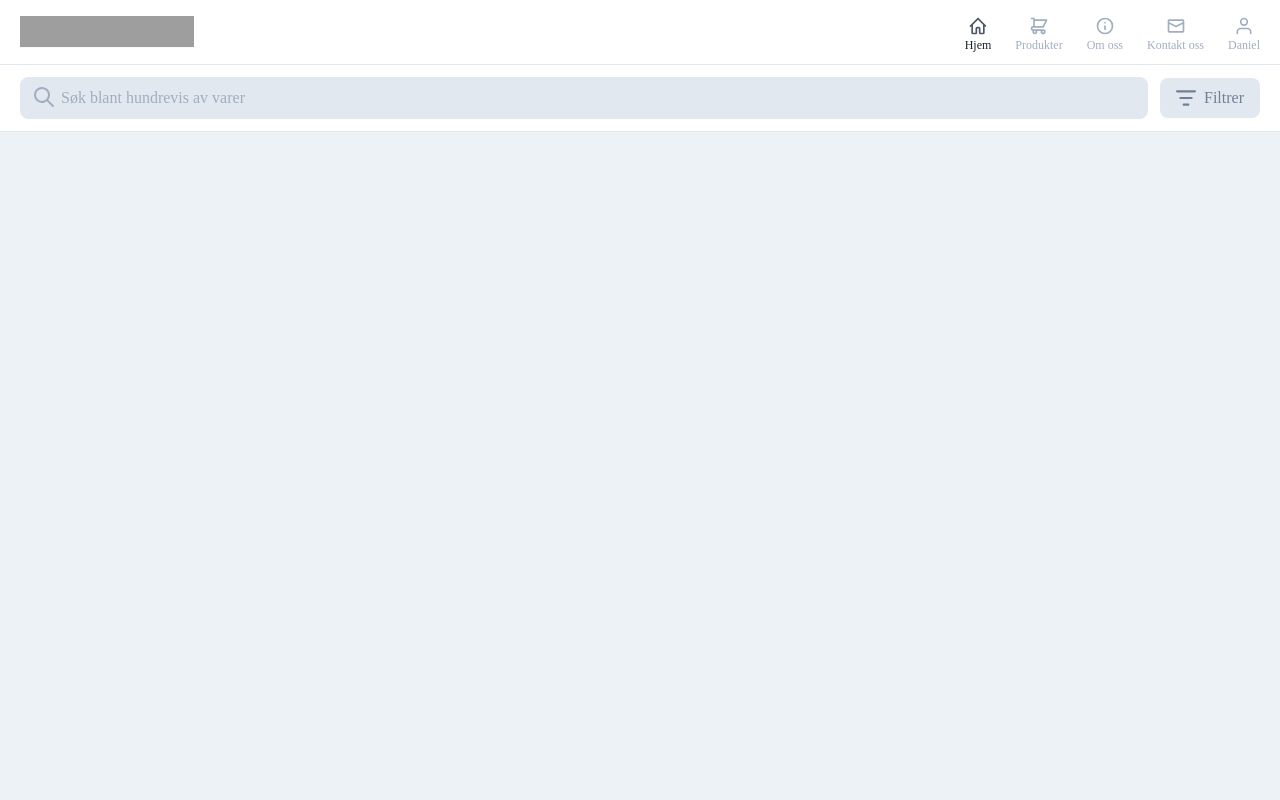
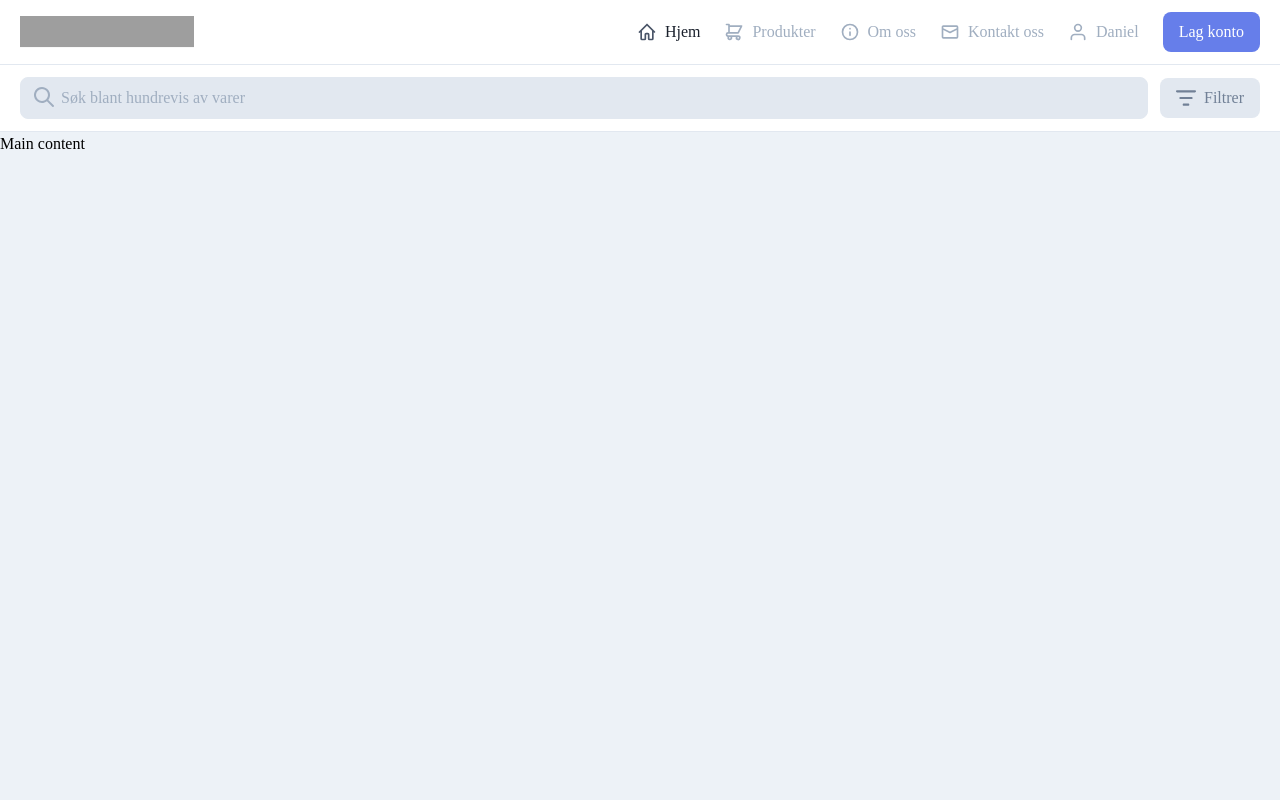
Before and after one commit to danielkjellid/puro, a Django app: template templates/base-2.html in a window 1280 px wide. Run offline with Django 3.2, Linux system fonts and the light colour scheme; the template is opened without the code that fills it, so the values that code supplies are empty; some libraries are stand-ins or nearby versions; some web fonts are replaced; grey boxes are pictures that could not be loaded.

Commit message:
Frontend header and fukter done, fully responsive

```diff
--- a/templates/base-2.html
+++ b/templates/base-2.html
@@ -8,10 +8,10 @@
     <link rel="stylesheet" type="text/css" href="../static/css/style.css">
     <script src="https://code.jquery.com/jquery-3.4.1.min.js" type="text/javascript"></script>
 </head>
-<body>
+<body class="min-h-screen lg:h-screen antialiased lg:flex lg:flex-col">
     <header>
         <!-- top header -->
-        <div class="bg-white sm:flex sm:justify-between sm:border-b sm:border-gray-300">
+        <div class="bg-white sm:flex sm:justify-between sm:border-b sm:border-gray-300 sm:items-center">
             <div class="px-5 py-4 border-b border-gray-300 items-center justify-between bg-white sm:border-none flex">
                 <div>
                     <svg class="h-8" viewBox="0 0 169 31" version="1.1" xmlns="http://www.w3.org/2000/svg" xmlns:xlink="http://www.w3.org/1999/xlink">
@@ -41,29 +41,29 @@
                 </div>
             </div>
             <!-- navigation -->
-            <nav class="collapsed-main-menu hidden bg-white -mt-12 m-5 absolute z-10 shadow rounded right-0 left-0 sm:bg-transparent sm:m-0 sm:shadow-none sm:rounded-none sm:mt-0 sm:block sm:px-5 sm:py-4 sm:flex sm:z-0 sm:justify-end">
+            <nav class="collapsed-main-menu hidden bg-white -mt-12 m-5 absolute z-10 shadow rounded-lg right-0 left-0 sm:bg-transparent sm:m-0 sm:shadow-none sm:rounded-none sm:mt-0 sm:px-5 sm:py-4 sm:flex sm:z-0 sm:justify-end">
                 <div class="flex justify-between items-start sm:justify-center sm:items-center">
-                    <div class="px-5 py-5 sm:flex sm:items-center sm:px-0 sm:py-0">
-                        <a href="#" class="flex items-center font-medium text-base text-gray-900 sm:text-xs sm:block sm:mr-6">
-                            <svg class="h-5 mr-2 fill-current text-gray-700 sm:block sm:m-auto" xmlns="http://www.w3.org/2000/svg" viewBox="0 0 24 24">
+                    <div class="px-5 pt-5 sm:flex sm:items-center sm:px-0 sm:py-0">
+                        <a href="#" class="flex items-center font-medium text-base text-gray-900 sm:text-xs sm:block sm:mr-6 lg:flex lg:text-base">
+                            <svg class="h-5 mr-2 fill-current text-gray-700 sm:block sm:m-auto lg:mr-2" xmlns="http://www.w3.org/2000/svg" viewBox="0 0 24 24">
                                 <path class="heroicon-ui" d="M13 20v-5h-2v5a2 2 0 0 1-2 2H6a2 2 0 0 1-2-2v-7.59l-.3.3a1 1 0 1 1-1.4-1.42l9-9a1 1 0 0 1 1.4 0l9 9a1 1 0 0 1-1.4 1.42l-.3-.3V20a2 2 0 0 1-2 2h-3a2 2 0 0 1-2-2zm5 0v-9.59l-6-6-6 6V20h3v-5c0-1.1.9-2 2-2h2a2 2 0 0 1 2 2v5h3z"/>
                             </svg>
                             Hjem
                         </a>
-                        <a href="#" class="flex items-center font-medium text-base text-gray-500 hover:text-gray-900 mt-3 sm:mt-0 sm:text-xs sm:block sm:mr-6">
-                            <svg class="h-5 mr-2 fill-current sm:block sm:m-auto" xmlns="http://www.w3.org/2000/svg" viewBox="0 0 24 24">
+                        <a href="#" class="flex items-center font-medium text-base text-gray-500 hover:text-gray-900 mt-3 sm:mt-0 sm:text-xs sm:block sm:mr-6 lg:flex lg:text-base">
+                            <svg class="h-5 mr-2 fill-current sm:block sm:m-auto lg:mr-2" xmlns="http://www.w3.org/2000/svg" viewBox="0 0 24 24">
                                 <path class="heroicon-ui" d="M17 16a3 3 0 1 1-2.83 2H9.83a3 3 0 1 1-5.62-.1A3 3 0 0 1 5 12V4H3a1 1 0 1 1 0-2h3a1 1 0 0 1 1 1v1h14a1 1 0 0 1 .9 1.45l-4 8a1 1 0 0 1-.9.55H5a1 1 0 0 0 0 2h12zM7 12h9.38l3-6H7v6zm0 8a1 1 0 1 0 0-2 1 1 0 0 0 0 2zm10 0a1 1 0 1 0 0-2 1 1 0 0 0 0 2z"/>
                             </svg>
                             Produkter
                         </a>
-                        <a href="#" class="flex items-center font-medium text-base text-gray-500 hover:text-gray-900 mt-3 sm:mt-0 sm:text-xs sm:block sm:mr-6">
-                            <svg class="h-5 mr-2 fill-current sm:block sm:m-auto" xmlns="http://www.w3.org/2000/svg" viewBox="0 0 24 24">
+                        <a href="#" class="flex items-center font-medium text-base text-gray-500 hover:text-gray-900 mt-3 sm:mt-0 sm:text-xs sm:block sm:mr-6 lg:flex lg:text-base">
+                            <svg class="h-5 mr-2 fill-current sm:block sm:m-auto lg:mr-2" xmlns="http://www.w3.org/2000/svg" viewBox="0 0 24 24">
                                 <path class="heroicon-ui" d="M12 22a10 10 0 1 1 0-20 10 10 0 0 1 0 20zm0-2a8 8 0 1 0 0-16 8 8 0 0 0 0 16zm0-9a1 1 0 0 1 1 1v4a1 1 0 0 1-2 0v-4a1 1 0 0 1 1-1zm0-4a1 1 0 1 1 0 2 1 1 0 0 1 0-2z"/>
                             </svg>
                             Om oss
                         </a>
-                        <a href="#" class="flex items-center font-medium text-base text-gray-500 hover:text-gray-900 mt-3 sm:mt-0 sm:text-xs sm:block sm:mr-6">
-                            <svg class="h-5 mr-2 fill-current sm:block sm:m-auto" xmlns="http://www.w3.org/2000/svg" viewBox="0 0 24 24">
+                        <a href="#" class="flex items-center font-medium text-base text-gray-500 hover:text-gray-900 mt-3 sm:mt-0 sm:text-xs sm:block sm:mr-6 lg:flex lg:text-base">
+                            <svg class="h-5 mr-2 fill-current sm:block sm:m-auto lg:mr-2" xmlns="http://www.w3.org/2000/svg" viewBox="0 0 24 24">
                                 <path class="heroicon-ui" d="M4 4h16a2 2 0 0 1 2 2v12a2 2 0 0 1-2 2H4a2 2 0 0 1-2-2V6c0-1.1.9-2 2-2zm16 3.38V6H4v1.38l8 4 8-4zm0 2.24l-7.55 3.77a1 1 0 0 1-.9 0L4 9.62V18h16V9.62z"/>
                             </svg>
                             Kontakt oss
@@ -110,10 +110,10 @@
                 -->
                 <!-- logged in view end -->
                 <!-- logged in view tablet -->
-                <div class="block">
+                <div class="block lg:flex lg:items-center">
                     <div class="hidden sm:block">
-                        <a href="#" class="open-sub-menu-btn flex items-center font-medium text-base text-gray-500 hover:text-gray-900 sm:mt-0 sm:text-xs sm:block">
-                            <svg class="h-5 mr-2 fill-current h-5 mr-2 fill-current sm:block sm:m-auto" xmlns="http://www.w3.org/2000/svg" viewBox="0 0 24 24">
+                        <a href="#" class="open-sub-menu-btn flex items-center font-medium text-base text-gray-500 hover:text-gray-900 sm:mt-0 sm:text-xs sm:block lg:flex lg:text-base lg:mr-6">
+                            <svg class="h-5 mr-2 fill-current sm:block sm:m-auto lg:mr-2" xmlns="http://www.w3.org/2000/svg" viewBox="0 0 24 24">
                                 <path class="heroicon-ui" d="M12 12a5 5 0 1 1 0-10 5 5 0 0 1 0 10zm0-2a3 3 0 1 0 0-6 3 3 0 0 0 0 6zm9 11a1 1 0 0 1-2 0v-2a3 3 0 0 0-3-3H8a3 3 0 0 0-3 3v2a1 1 0 0 1-2 0v-2a5 5 0 0 1 5-5h8a5 5 0 0 1 5 5v2z"/>
                             </svg>
                             Daniel
@@ -134,7 +134,7 @@
                             </div>
 
                             <div class="border-t border-gray-300">
-                                <div class="py-5">
+                                <div class="py-4">
                                     <span class="px-5 text-xs uppercase tracking-wider text-gray-500 font-semibold sm:hidden">Administrator</span>
                                     <a href="#" class="px-5 block py-1 text-gray-600 hover:text-gray-900 sm:mt-0">Gå til backend</a>
                                     <a href="#" class="px-5 block py-1 text-gray-600 hover:text-gray-900">Vis i backend</a>
@@ -142,14 +142,18 @@
                                 </div>
                             </div>
 
-                            <button class="w-full text-center py-4 text-gray-900 font-medium bg-gray-100 hover:bg-gray-200 sm:hidden">
+                            <button class="w-full text-center py-4 text-gray-900 font-medium bg-gray-100 hover:bg-gray-200 sm:hidden rounded-b-lg">
                                 Logg ut
                             </button>
                         </div>
                     </div>
                     <!-- admin logged in view end-->
+                    <button class="hidden bg-indigo-500 hover:bg-indigo-700 py-2 px-4 rounded-lg text-white font-medium lg:block" type="button">
+                        Lag konto
+                    </button>
                 </div>
                 <!-- logged in view tablet end-->
+                <!-- signup btn -->
             </nav>
             <!-- navigation end -->
         </div>
@@ -177,12 +181,12 @@
             </button>
         </div>
         <!-- header serach and filter end -->
-        <!-- filter form -->
-        <form class="collapsed-filter bg-white hidden shadow">
-            <div>
-                <div>
-                    <section class="border-b border-gray-300">
-                        <div class="px-5 py-5">
+    </header>
+    <div class="lg:flex lg:overflow-y-hidden">
+        <section class="collapsed-filter bg-white lg:w-72 shadow hidden">
+            <form class="lg:block lg:h-full lg:flex lg:flex-col lg:justify-between block">
+                <div class="lg:block lg:overflow-y-auto">
+                    <div class="px-5 py-5 border-b border-gray-300 w-full">
                         <fieldset>
                             <legend class="text-xs text-gray-500 font-medium mb-1">Prisklasse</legend>
                             <label class="block">
@@ -193,12 +197,10 @@
                             </label>
                         </fieldset>
                     </div>
-                    </section>
-                    <section class="border-b border-gray-300">
-                        <div class="px-5 py-5">
+                    <div class="px-5 py-5 border-b border-gray-300 w-full">
                         <fieldset>
                             <legend class="text-xs text-gray-500 font-medium mb-3">Kvalitet</legend>
-                                <div class="sm:flex sm:items-center sm:flex-wrap">
+                            <div class="sm:flex sm:items-center sm:flex-wrap lg:block">
                                 <div class="sm:mr-5">
                                     <label class="inline-flex items-center">
                                         <input type="radio" class="form-radio text-indigo-500" name="quality-type" value="alle" checked="1">
@@ -220,14 +222,10 @@
                             </div>
                         </fieldset>
                     </div>
-                    </section>
-                </div>
-                <div>
-                    <section class="border-b border-gray-300">
-                        <div class="px-5 py-5">
+                    <div class="px-5 py-5 border-b border-gray-300 w-full">
                         <fieldset>
                             <legend class="text-xs text-gray-500 font-medium mb-3">Romtype</legend>
-                                <div class="sm:flex sm:items-center sm:flex-wrap">
+                            <div class="sm:flex sm:items-center sm:flex-wrap lg:block">
                                 <div class="sm:mr-5">
                                     <label class="inline-flex items-center">
                                         <input type="checkbox" class="form-checkbox text-indigo-500" name="room-type" value="badrom">
@@ -261,51 +259,10 @@
                             </div>
                         </fieldset>
                     </div>
-                    </section>
-                    <section class="border-b border-gray-300">
-                        <div class="px-5 py-5">
-                            <fieldset>
-                                <legend class="text-xs text-gray-500 font-medium mb-3">Stil</legend>
-                                <div class="sm:flex sm:items-center sm:flex-wrap">
-                                    <div class="sm:mr-5">
-                                        <label class="inline-flex items-center">
-                                            <input type="checkbox" class="form-checkbox text-indigo-500" name="room-type" value="mosaikk">
-                                            <span class="ml-3 text-gray-700">Mosaikk</span>
-                                        </label>
-                                    </div>
-                                    <div class="mt-1 sm:mt-0 sm:mr-5">
-                                        <label class="inline-flex items-center">
-                                            <input type="checkbox" class="form-checkbox text-indigo-500" name="room-type" value="stein">
-                                            <span class="ml-3 text-gray-700">Stein</span>
-                                        </label>
-                                    </div>
-                                    <div class="mt-1 sm:mt-0 sm:mr-5">
-                                        <label class="inline-flex items-center">
-                                            <input type="checkbox" class="form-checkbox text-indigo-500" name="room-type" value="marmor'">
-                                            <span class="ml-3 text-gray-700">Marmor</span>
-                                        </label>
-                                    </div>
-                                    <div class="mt-1 sm:mt-0 sm:mr-5">
-                                        <label class="inline-flex items-center">
-                                            <input type="checkbox" class="form-checkbox text-indigo-500" name="room-type" value="farger">
-                                            <span class="ml-3 text-gray-700">Farger</span>
-                                        </label>
-                                    </div>
-                                    <div class="mt-1 sm:mt-0 sm:mr-5">
-                                        <label class="inline-flex items-center">
-                                            <input type="checkbox" class="form-checkbox text-indigo-500" name="room-type" value="betong">
-                                            <span class="ml-3 text-gray-700">Betong</span>
-                                        </label>
-                                    </div>
-                                </div>
-                            </fieldset>
-                        </div>
-                    </section>
-                    <section class="border-b border-gray-300">
-                        <div class="px-5 py-5">
+                    <div class="px-5 py-5 border-b border-gray-300 w-full">
                         <fieldset>
                             <legend class="text-xs text-gray-500 font-medium mb-3">Farger</legend>
-                                <div class="sm:flex sm:items-center sm:flex-wrap">
+                            <div class="sm:flex sm:items-center sm:flex-wrap lg:block">
                                 <div class="sm:mr-5">
                                     <label class="inline-flex items-center">
                                         <input type="checkbox" class="form-checkbox text-indigo-500" name="room-type" value="sort">
@@ -356,15 +313,20 @@
                                 </div>
                             </div>
                         </fieldset>
-                    </section>
                     </div>
                 </div>
-            <div class="bg-gray-200 py-5 px-5 flex justify-center w-full">
+                <div class="block bg-gray-200 py-5 px-5 flex justify-center w-full">
                     <button class="bg-indigo-500 py-3 px-5 rounded w-full font-medium text-white">Oppdater resultater</button>
                 </div>
             </form>
-        <!-- filter form end -->
-    </header>
+        </section>
+        <main>
+            <h1>Main content</h1>
+        </main>
+    </div>
+    <footer>
+
+    </footer>
 </body>
 <script>
 
@@ -377,7 +339,7 @@
         const subMenuOpenBtn = $('a.open-sub-menu-btn');
         const subMenuCloseBtn = $('button.close-sub-menu-btn');
 
-        const filter = $('form.collapsed-filter');
+        const filter = $('section.collapsed-filter');
         const filterOpenBtn = $('button.open-filter-btn');
         const filterClosedIcn = $('svg.filter-closed-icn');
         const filterOpenIcn = $('svg.filter-open-icn');
@@ -410,7 +372,7 @@
 
         menuOpenBtn.on('click', function() { toggle(menu, 'hidden', 'block') });
         menuCloseBtn.on('click', function() { toggle(menu, 'hidden', 'block') });
-        subMenuOpenBtn.on( 'click', function() { toggle(subMenu, 'sm:hidden', 'sm:block') });
+        subMenuOpenBtn.on('click', function() { toggle(subMenu, 'sm:hidden', 'sm:block') });
         subMenuCloseBtn.on('click', function() { toggle(subMenu, 'sm:hidden', 'sm:block') });
         filterOpenBtn.on('click', function() { toggle(filter, 'hidden', 'block'), replaceSvg(filterClosedIcn, filterOpenIcn)});
     });
```
Lines whose indentation alone changed are shown as unchanged.
